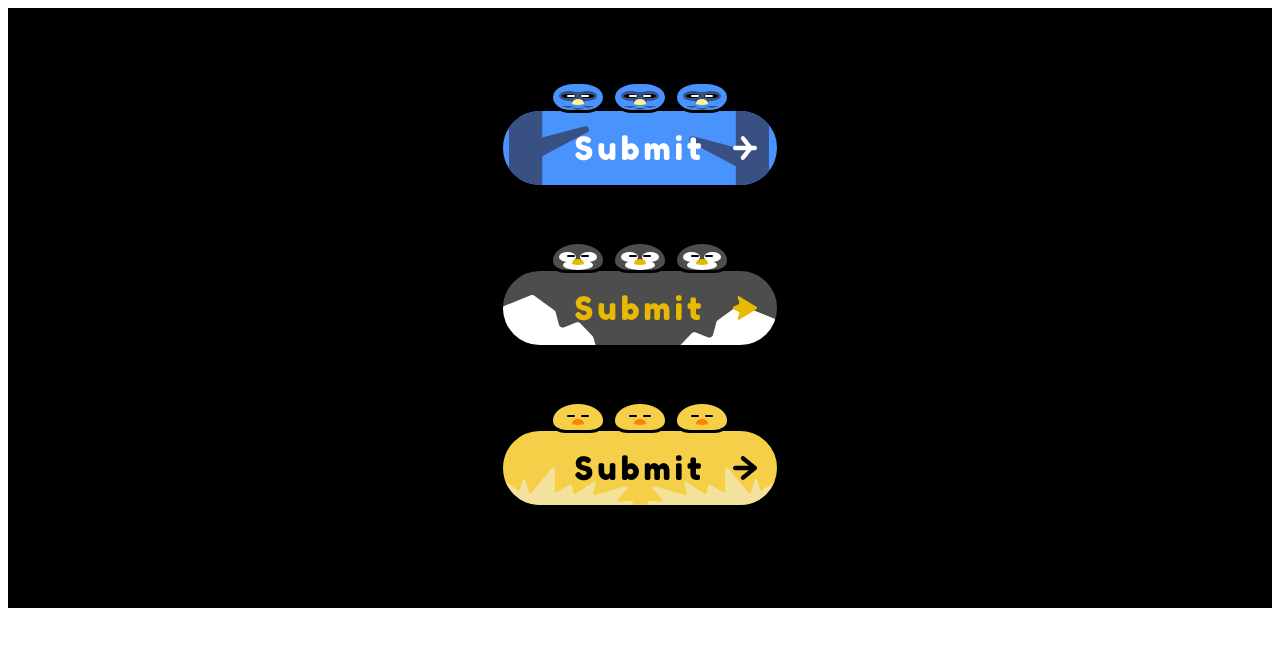
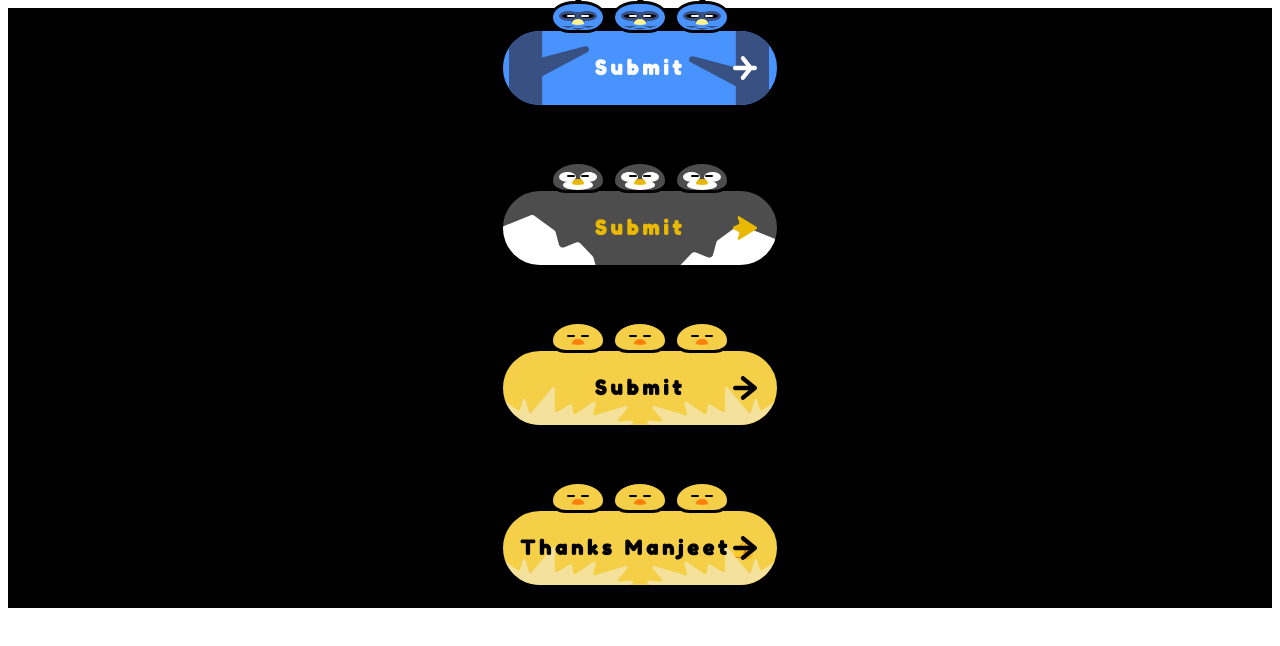
Before and after one commit to manjeetdeveloper/30-Project-30-Days, a plain HTML site: page Bird Animation Button/index.html in a window 1280 px wide. Drawn offline with Linux system fonts and the light colour scheme.

Commit message:
New Change

```diff
--- a/Bird Animation Button/index.html
+++ b/Bird Animation Button/index.html
@@ -12,7 +12,7 @@
 <body>
 <div class="container">
 
-     <a href="#" class="button button--hoo">
+     <a href="https://manjeetdeveloper2022.github.io/Panda-Login_Animation/" class="button button--hoo">
         <div class="button__wrapper">
             <span class="button__text">Submit</span>
         </div>
@@ -36,7 +36,7 @@
     </a>
 
 
- <a href="#" class="button button--pen">
+ <a href="https://manjeetdeveloper2022.github.io/Panda-Login_Animation/" class="button button--pen">
         <div class="button__wrapper">
             <span class="button__text">Submit</span>
         </div>
@@ -56,9 +56,26 @@
         </div>
     </a>
 
-    <a href="#" class="button button--piyo">
+    <a href="https://manjeetdeveloper2022.github.io/Panda-Login_Animation/" class="button button--piyo">
         <div class="button__wrapper">
             <span class="button__text">Submit</span>
+        </div>
+        <div class="characterBox">
+            <div class="character wakeup">
+                <div class="character__face"></div>
+            </div>
+            <div class="character wakeup">
+                <div class="character__face"></div>
+            </div>
+            <div class="character">
+                <div class="character__face"></div>
+            </div>
+        </div>
+    </a>
+
+    <a href="https://manjeetdeveloper2022.github.io/Bootstrap-5-Portfolio-Website/" class="button button--piyo">
+        <div class="button__wrapper">
+            <span class="button__text">Thanks Manjeet👍</span>
         </div>
         <div class="characterBox">
             <div class="character wakeup">
--- a/Bird Animation Button/style.css
+++ b/Bird Animation Button/style.css
@@ -84,7 +84,8 @@
 .button__text{
     position : relative ;
     z-index : 3 ;
-    font-size : 32px ;
+    font-size : 20px ;
+    font-weight: 700;
     letter-spacing : 4px ;
     color : var(--base_color) ;
     transition : all .3s ease ;
--- a/Button Hover Effect/style.css
+++ b/Button Hover Effect/style.css
@@ -10,8 +10,8 @@ a
     top: 50%;
     left: 50%;
     transform: translate(-50%, -50%);
-    width: 200px;
-    height: 60px;
+    width: 390px;
+    height: 80px;
     background: #000;
     text-decoration: none;
     text-transform: uppercase;
```
Also changed, not shown: Button Hover Effect/index.html (+1 -1 lines), border hover effect/border.html (+1 -1 lines), border hover effect/style.css (+13 -13 lines).
